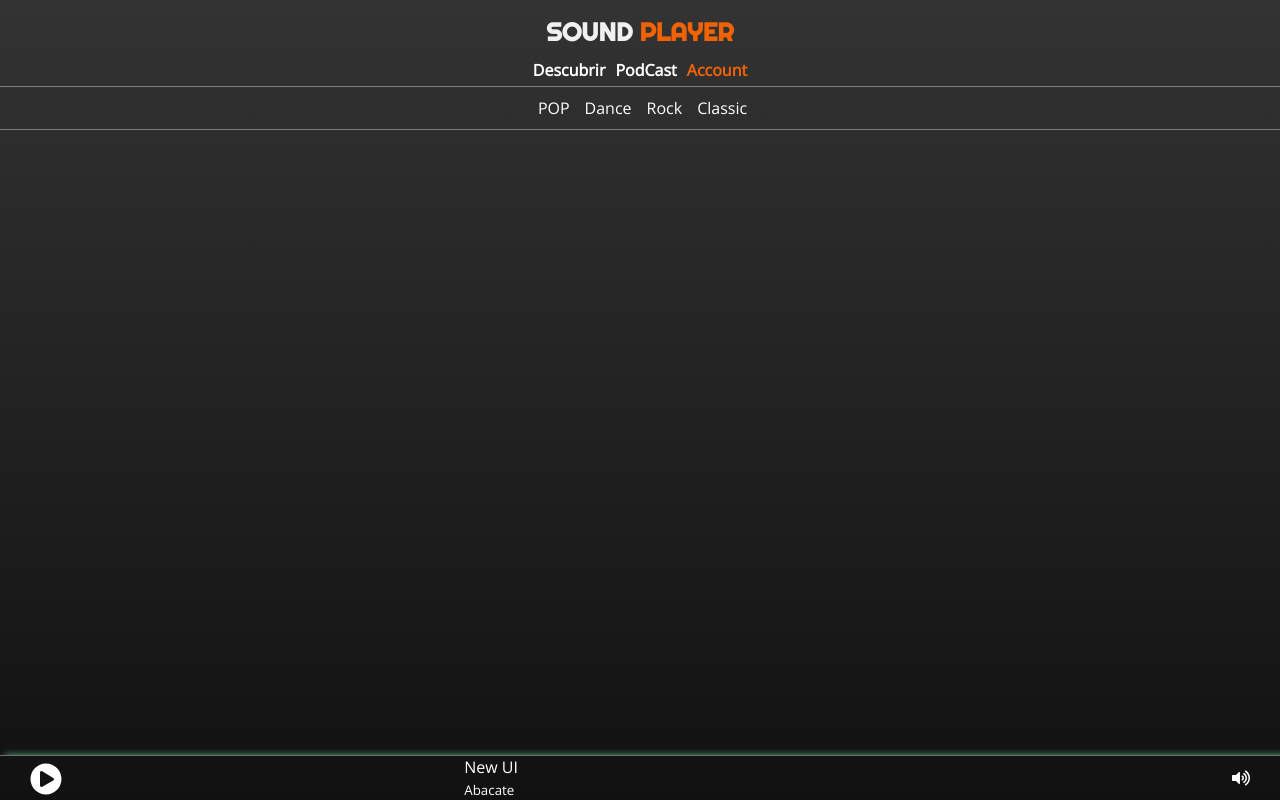
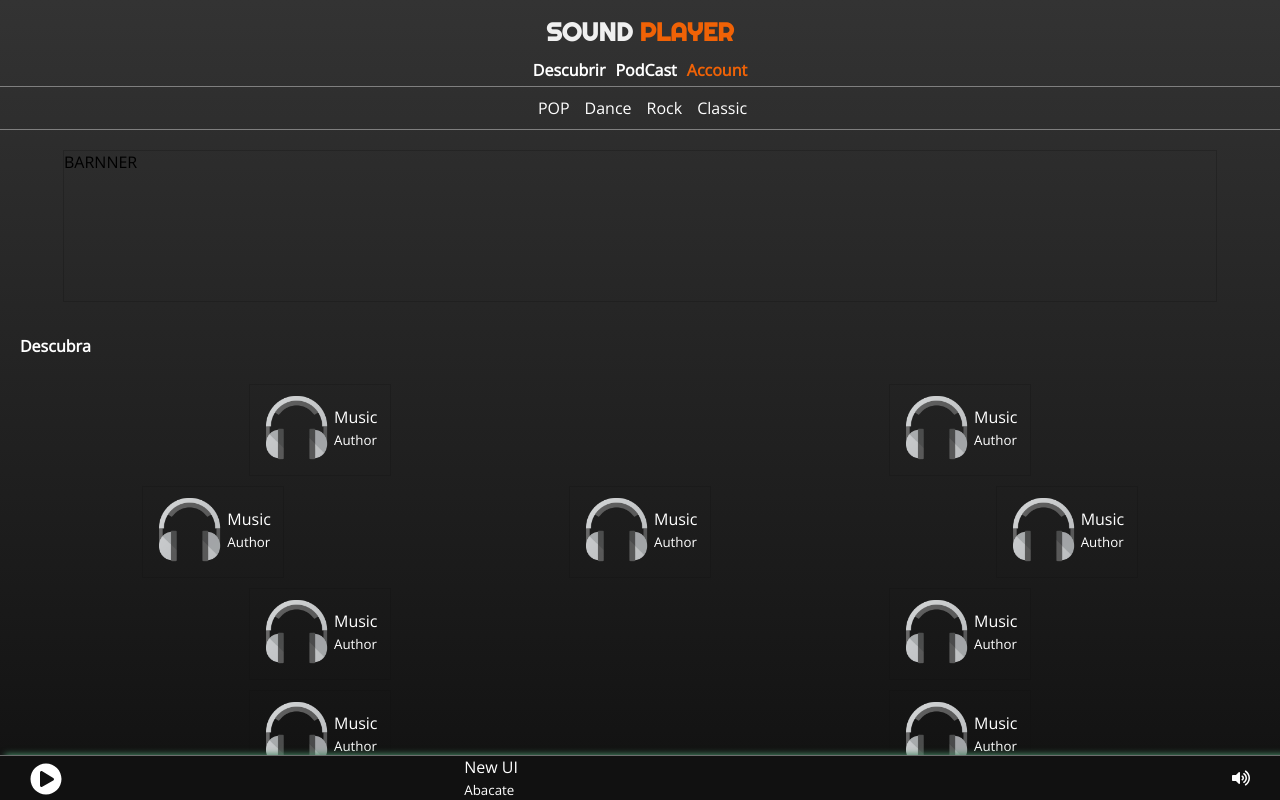
Before and after one commit to acidiney/sound-player, a Vue app: page /#/ in a window 1280 px wide. Built offline with nearby package versions, Linux system fonts and the light colour scheme.

Commit message:
Adicionado barnner

```diff
--- a/src/App.vue
+++ b/src/App.vue
@@ -30,6 +30,5 @@ export default {
     height: 100%;
     width: 100%;
     font-family: 'Open sans', sans-serif;
-    background: linear-gradient(to bottom, #333, #111);
   }
 </style>
--- a/src/assets/global.css
+++ b/src/assets/global.css
@@ -4,6 +4,8 @@ body {
     margin: 0;
     height: 100%;
     width: 100%;
+    background: linear-gradient(to bottom, #333, #111);
+
 }
 
 ul {
--- a/src/components/Card.vue
+++ b/src/components/Card.vue
@@ -1,7 +1,7 @@
 <template>
   <div class="card">
     <header>
-      <img src="../assets/music.png" alt="music" height="100" width="100">
+      <img src="../assets/music.png" alt="music" height="75" width="75">
     </header>
     <div class="bottom-info">
       <p>
@@ -13,13 +13,11 @@
 </template>
 <style lang="scss" scoped>
   .card {
-    width: 200px;
-    height: 200px;
-
-    header {
-      background-color: #282828;
-      padding: 15px;
-      box-shadow: -1px 0px 3px #ccc;
-    }
+    width: 122px;
+    height: 80px;
+    color: white;
+    display: flex;
+    border: 1px solid #11111145;
+    padding: 5px 9px;
   }
 </style>
--- a/src/components/Player.vue
+++ b/src/components/Player.vue
@@ -41,6 +41,7 @@
 
 #player-root {
   position: fixed;
+  background-color: #111;
   width: 100%;
   bottom: 0;
   display: flex;
--- a/src/views/Home.vue
+++ b/src/views/Home.vue
@@ -8,6 +8,23 @@
         <li>Classic</li>
       </ul>
     </nav>
+    <section class="banner"> BARNNER </section>
+    <section class="cards">
+      <h4> Descubra </h4>
+      <div class="row">
+        <app-card v-for="i in 2" v-bind:key="i"></app-card>
+      </div>
+      <div class="row">
+        <app-card v-for="i in 3" v-bind:key="i"></app-card>
+      </div>
+      <div class="row">
+        <app-card v-for="i in 2" v-bind:key="i"></app-card>
+      </div>
+      <div class="row">
+        <app-card v-for="i in 2" v-bind:key="i"></app-card>
+      </div>
+
+    </section>
   </div>
 </template>
 <style lang="scss" scoped>
@@ -17,6 +34,10 @@
   }
 
   #home {
+    position: relative;
+    height: 80%;
+    box-sizing: border-box;
+    overflow-y: visible;
     .categories {
       width: 100%;
       text-align: center;
@@ -34,9 +55,43 @@
         }
       }
     }
+
+    .cards {
+      display: flex;
+      flex-direction: column;
+      padding-top: 12px;
+
+      .row {
+        display: flex;
+        justify-content: space-around;
+        margin: 5px 0;
+      }
+    }
   }
 
+  .banner {
+    border: 1px solid #11111145;
+    height: 150px;
+    width: 90%;
+    margin: auto;
+    margin-top: 20px;
+  }
+
+  h4 {
+    color: white;
+    margin-left: 20px;
+  }
   .active-item {
     @include fontActive();
   }
 </style>
+<script>
+  import Card from '@/components/Card'
+
+  export default {
+    name: 'app-home',
+    components: {
+      'app-card': Card
+    }
+  }
+</script>
```
